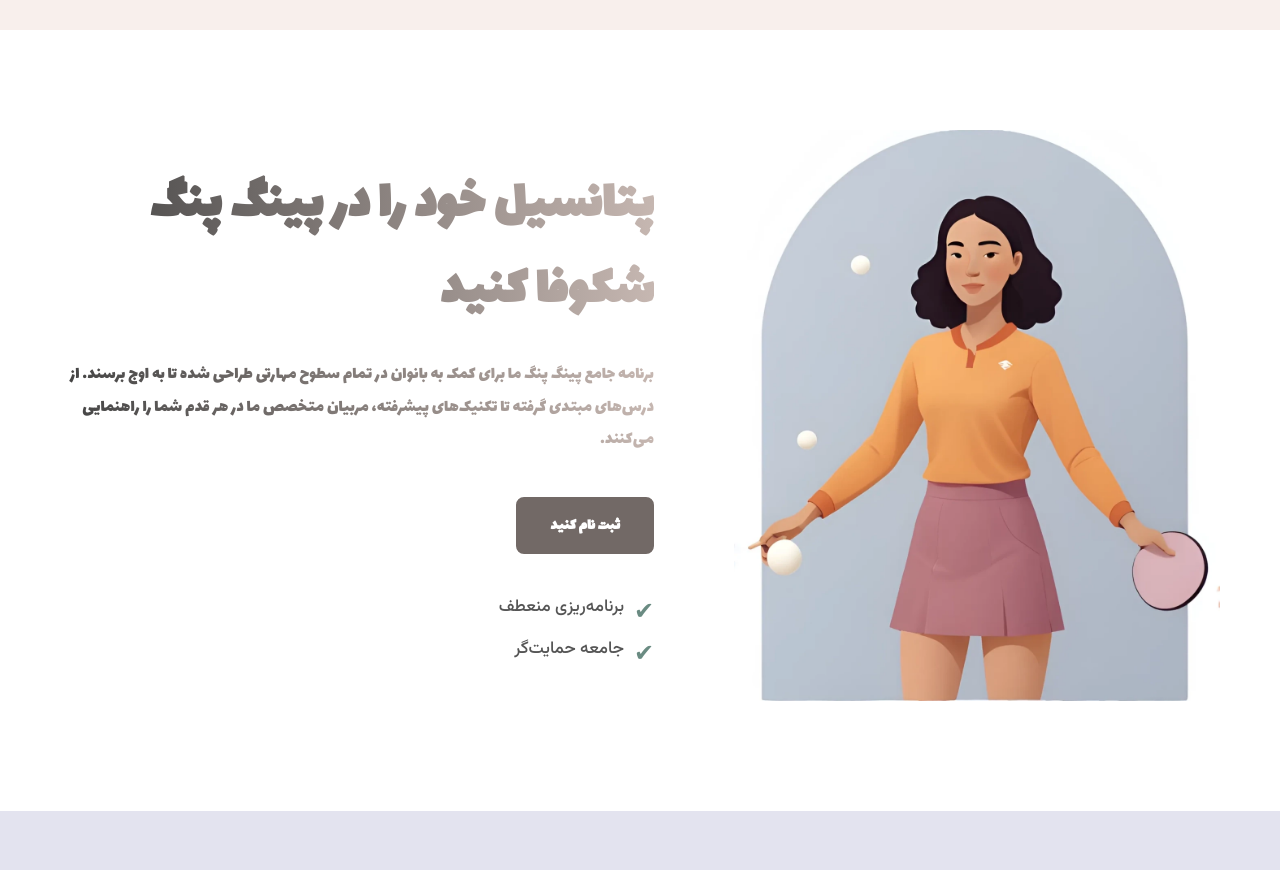
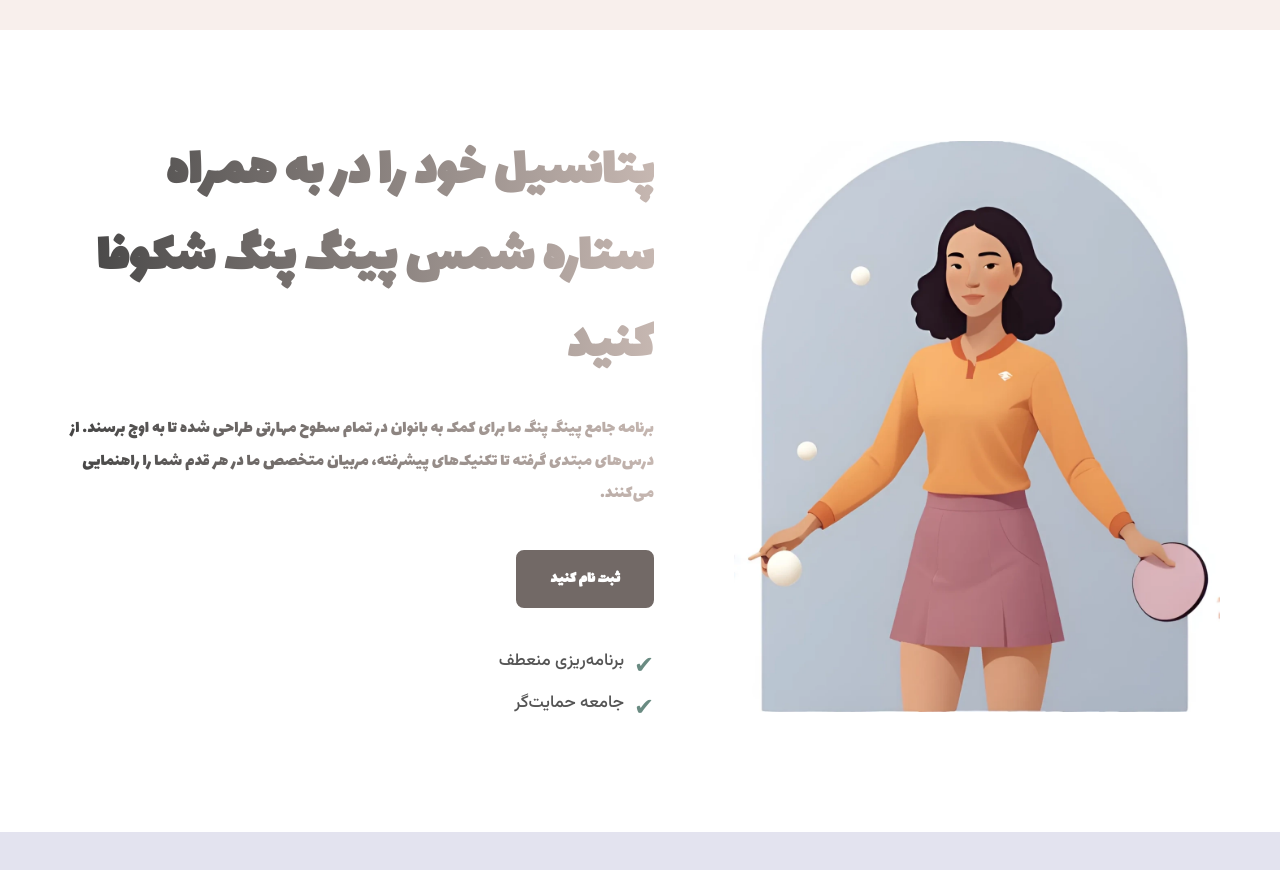
Before and after one commit to soheilshams-front-end/setare, a plain HTML site: page index.html in a window 1280 px wide. Shown: the part 1460-2330 px from the top of the page. Drawn offline with nearby package versions, Linux system fonts and the light colour scheme.

Commit message:
Update index.html

```diff
--- a/index.html
+++ b/index.html
@@ -83,7 +83,7 @@
                     <img src="./assets/HPovoXBaJO3J4WdX8BXB3q-4096x4096.webp" alt="بازیکن پینگ پنگ با لباس نارنجی">
                 </div>
                 <div class="program-text" data-aos="fade-up" data-aos-duration="900">
-                    <h2>پتانسیل خود را در پینگ پنگ شکوفا کنید</h2>
+                    <h2>پتانسیل خود را در به همراه ستاره شمس پینگ پنگ شکوفا کنید</h2>
                     <p>
                         برنامه جامع پینگ پنگ ما برای کمک به بانوان در تمام سطوح مهارتی طراحی شده تا به اوج برسند. از درس‌های مبتدی گرفته تا تکنیک‌های پیشرفته، مربیان متخصص ما در هر قدم شما را راهنمایی می‌کنند.
                     </p>
```
